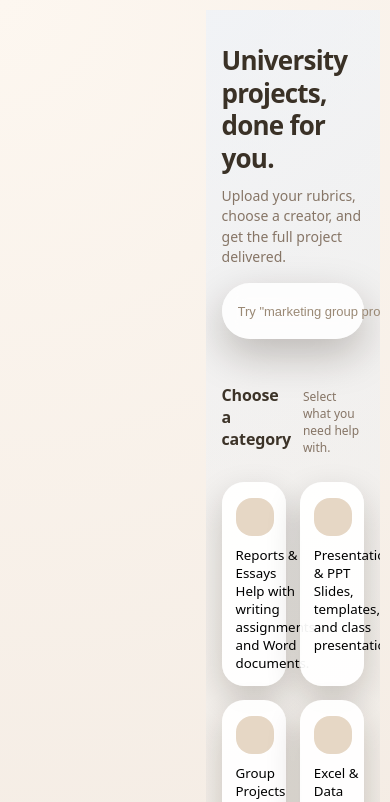
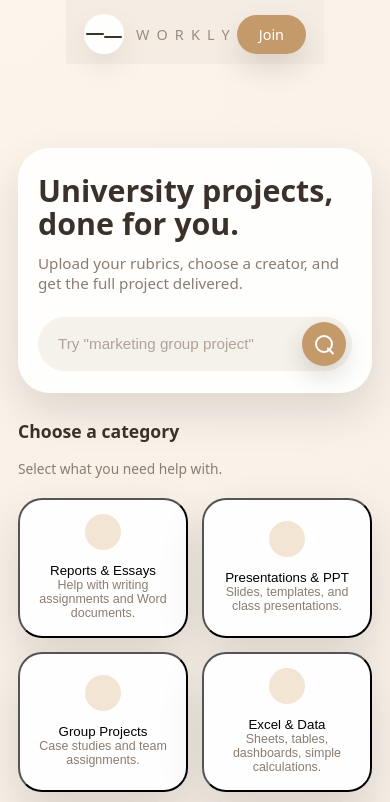
Before and after one commit to SEBRAHEIM/workly-landing, a Next.js app: page / in a window 390 px wide. Shown: the top 802 px of the page. Built offline with nearby package versions, Linux system fonts and the light colour scheme.

Commit message:
Refine mobile layout to match original Workly look

```diff
--- a/styles/globals.css
+++ b/styles/globals.css
@@ -1,17 +1,15 @@
 :root {
-  --bg: #f7f2eb;
-  --card: #fdfaf6;
-  --card-strong: #ffffff;
-  --accent: #b78a63;
-  --accent-soft: #e7d7c3;
-  --accent-strong: #a07246;
-  --text-main: #3c3328;
-  --text-muted: #867566;
-  --border-soft: rgba(0, 0, 0, 0.04);
-  --shadow-soft: 0 18px 45px rgba(40, 24, 8, 0.18);
-  --shadow-card: 0 10px 30px rgba(40, 24, 8, 0.12);
-  --radius-xl: 28px;
-  --radius-lg: 22px;
+  --bg-body: #f4ede4;
+  --bg-card: #ffffff;
+  --bg-chip: #e8ddcf;
+  --bg-strip: #f0e0cf;
+  --accent: #c59a6a;
+  --accent-soft: #e4c9a4;
+  --text-main: #3b312b;
+  --text-muted: #8a7c71;
+  --text-link: #0066ff;
+  --shadow-soft: 0 18px 45px rgba(0, 0, 0, 0.12);
+  --radius-card: 24px;
   --radius-pill: 999px;
 }
 
@@ -23,16 +21,18 @@
 
 html,
 body {
+  padding: 0;
   margin: 0;
-  padding: 0;
   font-family: system-ui, -apple-system, BlinkMacSystemFont, "SF Pro Text",
-    "Segoe UI", sans-serif;
-  background: radial-gradient(circle at top left, #fdf7f0 0, #f4ece4 40%, #f2ebdf 100%);
+    "Helvetica Neue", Arial, sans-serif;
+  background: radial-gradient(circle at top left, #fdf5ec 0, #f4ede4 40%, #efe3d7 100%);
   color: var(--text-main);
+  -webkit-font-smoothing: antialiased;
+  overflow-x: hidden;
 }
 
 body {
-  -webkit-font-smoothing: antialiased;
+  min-height: 100vh;
 }
 
 a {
@@ -40,54 +40,36 @@ a {
   text-decoration: none;
 }
 
-button {
-  font-family: inherit;
-}
-
-/* ===== Layout shell ===== */
+/* ===== SHELL ===== */
 
 .home-root {
   min-height: 100vh;
   display: flex;
-  justify-content: center;
-  padding: 16px;
+  flex-direction: column;
 }
 
 .home-main {
-  width: 100%;
-  max-width: 1120px;
+  flex: 1;
+  max-width: 1080px;
   margin: 0 auto;
-  background: linear-gradient(145deg, #fdf8f2 0%, #f6eee4 40%, #f3ebe0 100%);
-  border-radius: 40px;
-  box-shadow: 0 30px 80px rgba(32, 17, 5, 0.18);
-  padding: 20px 32px 40px;
-  position: relative;
-  overflow: hidden;
+  padding: 104px 32px 48px;
 }
 
-/* subtle blur behind top bar */
-.home-main::before {
-  content: "";
-  position: absolute;
-  inset: 0;
-  background: radial-gradient(
-    circle at 0 0,
-    rgba(211, 230, 255, 0.42),
-    transparent 55%
-  );
-  opacity: 0.7;
-  pointer-events: none;
-}
-
-/* ===== Top bar ===== */
+/* ===== TOP BAR ===== */
 
 .home-topbar {
-  position: relative;
-  z-index: 1;
+  position: sticky;
+  top: 0;
+  z-index: 20;
   display: flex;
   align-items: center;
   justify-content: space-between;
-  padding-bottom: 12px;
+  padding: 16px 32px;
+  max-width: 1080px;
+  margin: 0 auto;
+  backdrop-filter: blur(22px);
+  -webkit-backdrop-filter: blur(22px);
+  background: rgba(244, 237, 228, 0.9);
 }
 
 .home-topbar-left {
@@ -97,17 +79,16 @@ button {
 }
 
 .home-menu-btn {
-  width: 42px;
-  height: 42px;
-  border-radius: var(--radius-pill);
+  width: 40px;
+  height: 40px;
+  border-radius: 999px;
   border: none;
-  background: rgba(255, 255, 255, 0.72);
   display: inline-flex;
   align-items: center;
   justify-content: center;
-  box-shadow: 0 12px 26px rgba(30, 20, 8, 0.18);
-  backdrop-filter: blur(10px);
-  cursor: pointer;
+  background: rgba(255, 255, 255, 0.95);
+  box-shadow: 0 14px 30px rgba(0, 0, 0, 0.08);
+  padding: 0;
 }
 
 .home-menu-btn span {
@@ -115,268 +96,290 @@ button {
   width: 18px;
   height: 2px;
   border-radius: 999px;
-  background: #b1947b;
+  background: var(--text-main);
   position: relative;
 }
 
 .home-menu-btn span + span {
-  margin-top: 4px;
-  width: 12px;
-  margin-left: 3px;
+  margin-top: 5px;
 }
 
 .home-logo-text {
-  letter-spacing: 0.28em;
-  font-size: 14px;
+  letter-spacing: 0.5em;
+  font-size: 0.9rem;
+  font-weight: 500;
   text-transform: uppercase;
-  color: #b09174;
+  color: #9a8b7f;
 }
 
 .home-topbar-right .home-nav-cta {
   padding: 10px 22px;
-  border-radius: 999px;
+  border-radius: var(--radius-pill);
   border: none;
-  background: #ccb197;
+  font-size: 0.9rem;
+  font-weight: 500;
+  background: var(--accent);
   color: #fff;
-  font-weight: 600;
-  font-size: 14px;
-  box-shadow: 0 14px 30px rgba(96, 61, 33, 0.28);
-  cursor: pointer;
+  box-shadow: 0 14px 30px rgba(0, 0, 0, 0.12);
 }
 
-/* ===== Hero ===== */
+/* ===== HERO ===== */
 
 .home-hero {
-  position: relative;
-  z-index: 1;
-  padding: 10px 0 22px;
-  max-width: 620px;
+  background: rgba(255, 255, 255, 0.9);
+  border-radius: 32px;
+  box-shadow: var(--shadow-soft);
+  padding: 40px 36px 32px;
+  margin-bottom: 32px;
 }
 
 .home-hero h1 {
-  margin: 10px 0 12px;
-  font-size: 34px;
-  line-height: 1.18;
-  letter-spacing: -0.03em;
-  color: #3a3126;
+  margin: 0 0 12px;
+  font-size: 2.6rem;
+  line-height: 1.1;
 }
 
 .home-hero p {
-  margin: 0 0 22px;
-  font-size: 16px;
-  line-height: 1.45;
+  margin: 0 0 24px;
+  font-size: 1rem;
   color: var(--text-muted);
 }
 
 .home-hero-search {
-  max-width: 620px;
+  margin-top: 8px;
 }
 
 .home-search {
-  position: relative;
   display: flex;
   align-items: center;
-  gap: 10px;
-  padding: 10px 10px 10px 18px;
   border-radius: 999px;
-  background: rgba(255, 255, 255, 0.85);
-  box-shadow: 0 18px 45px rgba(32, 18, 8, 0.22);
-  backdrop-filter: blur(10px);
+  padding: 5px 6px 5px 18px;
+  background: #f5f1eb;
 }
 
 .home-search-input {
+  flex: 1;
   border: none;
   outline: none;
-  flex: 1;
   background: transparent;
-  font-size: 14px;
+  font-size: 0.95rem;
   color: var(--text-main);
 }
 
 .home-search-input::placeholder {
-  color: rgba(143, 124, 102, 0.9);
+  color: #b0a398;
 }
 
 .home-search-btn {
-  width: 46px;
-  height: 46px;
+  width: 44px;
+  height: 44px;
   border-radius: 999px;
   border: none;
-  background: #c7a583;
   display: inline-flex;
   align-items: center;
   justify-content: center;
-  box-shadow: 0 14px 32px rgba(96, 61, 33, 0.32);
-  cursor: pointer;
+  background: var(--accent);
+  box-shadow: 0 10px 26px rgba(0, 0, 0, 0.14);
 }
 
 .home-search-icon {
   width: 18px;
   height: 18px;
-  border-radius: 999px;
-  border: 2px solid #fdfaf6;
-  box-shadow: 0 0 0 2px rgba(240, 229, 214, 0.6);
+  border-radius: 50%;
+  border: 2px solid #fff;
+  position: relative;
 }
 
-/* ===== Sections generic ===== */
+.home-search-icon::after {
+  content: "";
+  position: absolute;
+  width: 9px;
+  height: 2px;
+  border-radius: 999px;
+  background: #fff;
+  transform: rotate(45deg);
+  right: -4px;
+  bottom: -1px;
+}
+
+/* ===== GENERIC SECTION ===== */
 
 .home-section {
-  position: relative;
-  z-index: 1;
-  margin-top: 28px;
+  margin-bottom: 32px;
 }
 
 .home-section-header {
   display: flex;
+  align-items: baseline;
   justify-content: space-between;
-  align-items: baseline;
-  gap: 12px;
-  margin-bottom: 14px;
+  gap: 16px;
 }
 
 .home-section-title {
-  font-size: 18px;
-  font-weight: 600;
-  letter-spacing: -0.01em;
+  font-size: 1.25rem;
+  margin: 0;
 }
 
 .home-section-subtitle {
-  font-size: 13px;
+  margin: 0;
+  font-size: 0.9rem;
   color: var(--text-muted);
 }
 
-/* ===== Category grid ===== */
+/* ===== CATEGORIES ===== */
+
+.home-section--categories {
+  margin-bottom: 36px;
+}
 
 .home-category-grid {
+  margin-top: 20px;
   display: grid;
   grid-template-columns: repeat(3, minmax(0, 1fr));
-  gap: 18px;
+  gap: 20px;
 }
 
 .home-category-card {
-  border: none;
-  outline: none;
-  padding: 18px 16px 16px;
-  border-radius: 24px;
-  background: var(--card);
-  box-shadow: 0 14px 36px rgba(32, 18, 8, 0.12);
-  display: flex;
-  flex-direction: column;
-  gap: 10px;
-  text-align: left;
+  position: relative;
+  border-radius: var(--radius-card);
+  padding: 16px 16px 18px;
+  background: rgba(255, 255, 255, 0.96);
+  box-shadow: var(--shadow-soft);
   cursor: pointer;
-  transition: transform 0.16s ease, box-shadow 0.16s ease, background 0.16s ease;
+  transition: transform 0.16s ease, box-shadow 0.16s ease;
 }
 
 .home-category-card:hover {
   transform: translateY(-2px);
-  box-shadow: 0 18px 48px rgba(32, 18, 8, 0.18);
+  box-shadow: 0 20px 40px rgba(0, 0, 0, 0.16);
 }
 
-.home-category-card.is-selected {
-  background: var(--card-strong);
-  box-shadow: 0 20px 55px rgba(32, 18, 8, 0.22);
+.home-category-radio {
+  position: absolute;
+  inset: 10px 10px auto auto;
+  width: 24px;
+  height: 24px;
+  border-radius: 999px;
+  border: 2px solid #d1c3b4;
+  background: #f7eee4;
+}
+
+.home-category-radio::after {
+  content: "";
+  position: absolute;
+  inset: 4px;
+  border-radius: inherit;
+  background: var(--accent);
+  opacity: 0;
+  transition: opacity 0.16s ease;
+}
+
+.home-category-card--active .home-category-radio::after {
+  opacity: 1;
 }
 
 .home-category-icon {
   width: 40px;
   height: 40px;
   border-radius: 18px;
-  background: var(--accent-soft);
+  background: #f3e5d3;
   display: inline-flex;
   align-items: center;
   justify-content: center;
-  color: var(--accent-strong);
+  margin-bottom: 12px;
+  color: #7a5b3b;
 }
 
-.home-category-text h3 {
-  margin: 0 0 4px;
-  font-size: 14px;
-  font-weight: 600;
-  color: var(--text-main);
+.home-category-title {
+  margin: 0 0 6px;
+  font-size: 0.98rem;
 }
 
-.home-category-text p {
+.home-category-desc {
   margin: 0;
-  font-size: 13px;
-  line-height: 1.45;
+  font-size: 0.82rem;
   color: var(--text-muted);
 }
 
-/* ===== Creators section (bullets) ===== */
+/* ===== CREATOR BENEFITS ===== */
 
-.home-creators-list {
-  margin: 6px 0 0;
-  padding: 0;
-  list-style: none;
+.home-section--creators {
+  padding: 22px 22px 24px;
+  border-radius: 32px;
+  background: #f2e3d3;
+  box-shadow: var(--shadow-soft);
+}
+
+.home-benefits-list {
+  margin-top: 16px;
   display: flex;
   flex-direction: column;
   gap: 16px;
 }
 
-.home-creators-item {
+.home-benefit {
   display: flex;
-  align-items: flex-start;
+  align-items: center;
   gap: 12px;
 }
 
-.home-creators-icon {
-  width: 40px;
-  height: 40px;
-  border-radius: 18px;
+.home-benefit-icon {
+  width: 36px;
+  height: 36px;
+  border-radius: 16px;
   background: rgba(255, 255, 255, 0.9);
-  box-shadow: 0 10px 26px rgba(40, 24, 8, 0.18);
   display: inline-flex;
   align-items: center;
   justify-content: center;
-  color: #b09174;
+  color: #7a5b3b;
 }
 
-.home-creators-text {
-  font-size: 14px;
-  line-height: 1.45;
+.home-benefit-text {
+  font-size: 0.9rem;
   color: var(--text-main);
 }
 
-/* ===== Workly PRO strip ===== */
+/* ===== PRO STRIP ===== */
 
 .home-pro-strip {
   margin-top: 26px;
+  border-radius: 28px;
+  padding: 22px 22px 20px;
+  background: #e9d5c0;
+  box-shadow: var(--shadow-soft);
 }
 
-.home-pro-card {
-  border-radius: 30px;
-  background: radial-gradient(circle at top, #f5e3cd, #e7d1bd, #dec5b0);
-  padding: 22px 20px 20px;
-  box-shadow: 0 26px 60px rgba(44, 25, 6, 0.32);
+.home-pro-title {
+  display: flex;
+  align-items: center;
+  gap: 8px;
+  margin-bottom: 4px;
 }
 
-.home-pro-eyebrow {
-  font-size: 20px;
+.home-pro-title span {
+  font-size: 1rem;
   font-weight: 600;
-  color: #4a3522;
-  margin: 0 0 2px;
 }
 
 .home-pro-label {
-  font-size: 13px;
-  color: rgba(63, 42, 24, 0.9);
-  margin: 0 0 10px;
+  font-size: 0.86rem;
+  color: var(--text-muted);
+  margin-bottom: 10px;
 }
 
-.home-pro-card p {
+.home-pro-strip p {
   margin: 0;
-  font-size: 14px;
-  line-height: 1.55;
-  color: rgba(46, 30, 17, 0.95);
+  font-size: 0.86rem;
+  color: var(--text-main);
 }
 
-/* ===== Footer ===== */
+/* ===== FOOTER ===== */
 
 .home-footer {
-  margin-top: 24px;
-  font-size: 11px;
-  color: rgba(105, 89, 73, 0.95);
+  margin-top: 32px;
+  padding: 18px 0 8px;
+  font-size: 0.75rem;
+  color: var(--text-muted);
   text-align: center;
 }
 
@@ -385,83 +388,46 @@ button {
   font-weight: 600;
 }
 
-/* ===== Desktop tweaks ===== */
+/* ===== MOBILE ===== */
 
-@media (min-width: 900px) {
+@media (max-width: 760px) {
+  html,
+  body {
+    overflow-x: hidden;
+  }
+
+  .home-topbar {
+    padding: 14px 18px 10px;
+  }
+
   .home-main {
-    padding: 26px 32px 40px;
+    padding: 84px 18px 40px;
   }
 
   .home-hero {
-    padding-top: 12px;
-  }
-
-  .home-section--categories {
-    margin-top: 32px;
-  }
-}
-
-/* ===== MOBILE VERSION (like screenshots 3 & 4) ===== */
-
-@media (max-width: 760px) {
-  .home-root {
-    padding: 10px;
-  }
-
-  .home-main {
-    border-radius: 0;
-    box-shadow: none;
-    padding: 16px 16px 30px;
-  }
-
-  .home-topbar {
-    padding-bottom: 10px;
-  }
-
-  .home-logo-text {
-    font-size: 13px;
-    letter-spacing: 0.24em;
-  }
-
-  .home-hero {
-    padding-top: 8px;
-    padding-bottom: 12px;
+    padding: 26px 20px 22px;
+    margin-bottom: 26px;
   }
 
   .home-hero h1 {
-    font-size: 26px;
-    line-height: 1.25;
+    font-size: 1.9rem;
   }
 
   .home-hero p {
-    font-size: 14px;
-    margin-bottom: 16px;
+    font-size: 0.95rem;
   }
 
-  .home-search {
-    padding: 8px 8px 8px 14px;
-    box-shadow: 0 16px 40px rgba(33, 18, 8, 0.25);
-  }
-
-  .home-search-input {
-    font-size: 13px;
-  }
-
-  .home-search-btn {
-    width: 40px;
-    height: 40px;
-  }
-
-  .home-section {
-    margin-top: 20px;
+  .home-section-header {
+    flex-direction: column;
+    align-items: flex-start;
   }
 
   .home-section-title {
-    font-size: 16px;
+    font-size: 1.1rem;
   }
 
   .home-section-subtitle {
-    font-size: 12px;
+    font-size: 0.86rem;
   }
 
   .home-category-grid {
@@ -470,59 +436,37 @@ button {
   }
 
   .home-category-card {
-    padding: 16px 14px 14px;
-    border-radius: 22px;
-    background: rgba(255, 255, 255, 0.94);
-    box-shadow: 0 14px 34px rgba(30, 18, 8, 0.2);
+    padding: 14px 12px 16px;
   }
 
   .home-category-icon {
-    width: 38px;
-    height: 38px;
-    border-radius: 16px;
-    background: #e6d7c5;
-    color: #a07246;
+    width: 36px;
+    height: 36px;
+    margin-bottom: 10px;
   }
 
-  .home-category-text h3 {
-    font-size: 13.5px;
-    color: #3f3328;
+  .home-category-title {
+    font-size: 0.9rem;
   }
 
-  .home-category-text p {
-    font-size: 12.5px;
+  .home-category-desc {
+    font-size: 0.78rem;
   }
 
-  .home-creators-list {
-    gap: 14px;
+  .home-section--creators {
+    padding: 20px 18px 22px;
   }
 
-  .home-creators-icon {
-    width: 36px;
-    height: 36px;
-    border-radius: 999px;
+  .home-benefit-text {
+    font-size: 0.86rem;
   }
 
-  .home-creators-text {
-    font-size: 13.5px;
-  }
-
-  .home-pro-card {
-    margin-top: 6px;
-    padding: 18px 16px 16px;
-    border-radius: 26px;
-  }
-
-  .home-pro-eyebrow {
-    font-size: 18px;
-  }
-
-  .home-pro-card p {
-    font-size: 13.5px;
+  .home-pro-strip {
+    margin-top: 20px;
+    padding: 18px 18px 18px;
   }
 
   .home-footer {
-    margin-top: 20px;
-    font-size: 10.5px;
+    padding-bottom: 16px;
   }
 }
```
